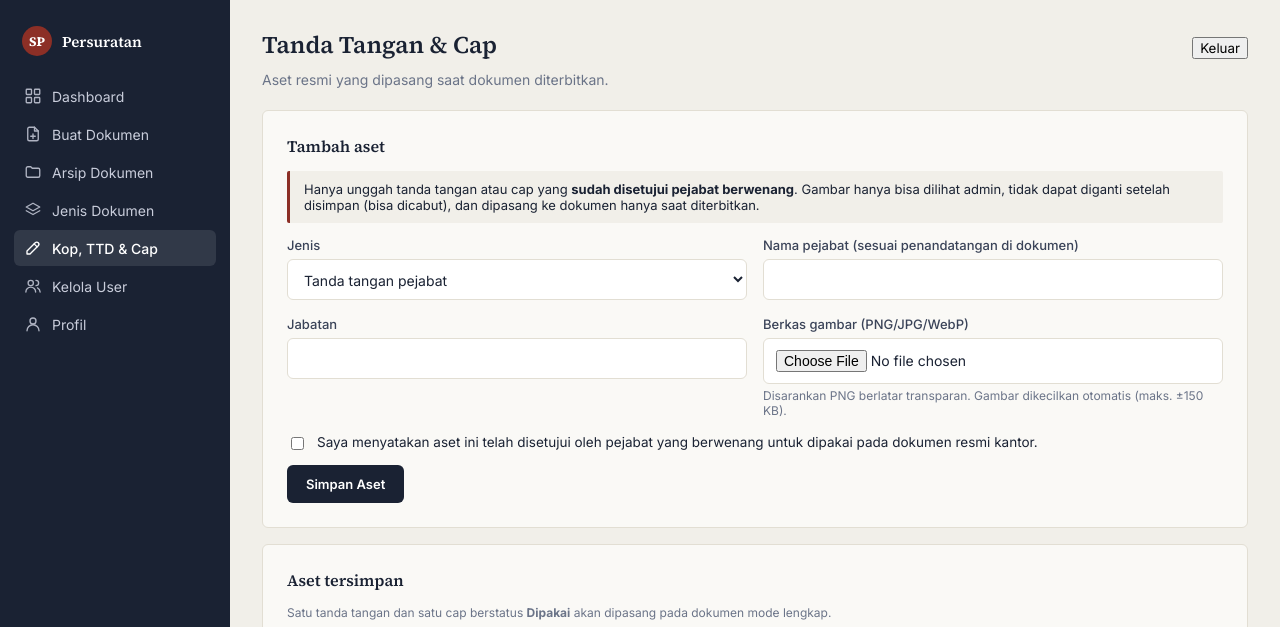
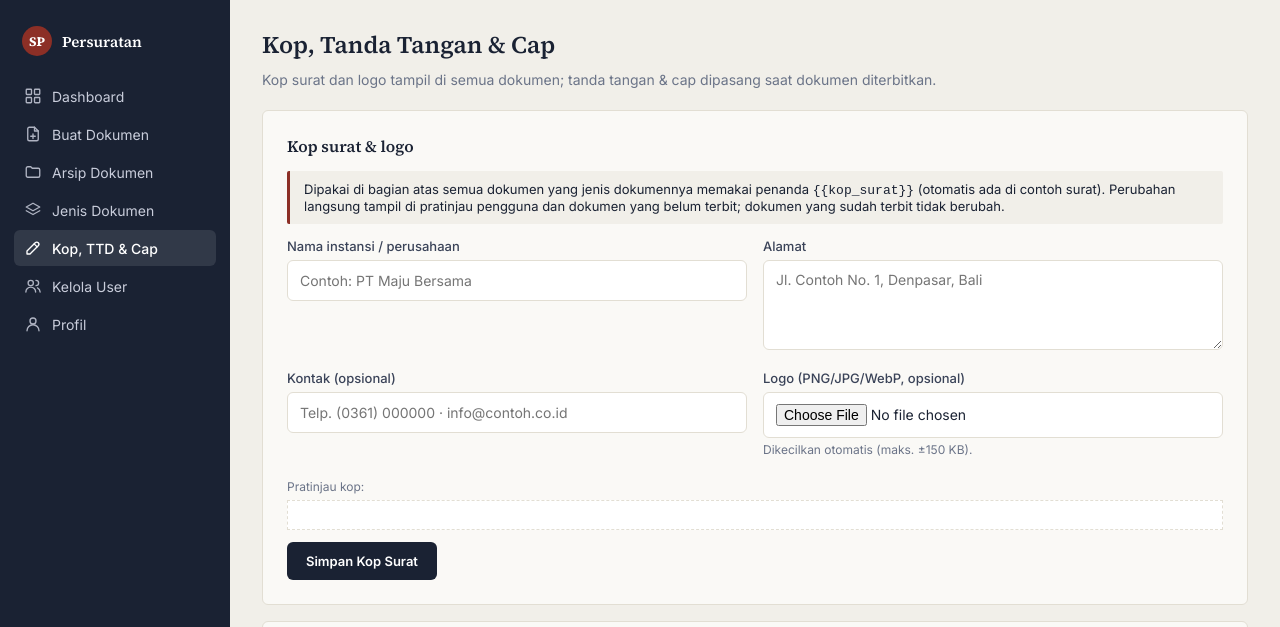
Before and after one commit to sistempersuratan/Sistempersuratan, a plain HTML site: page pages/finishing.html in a window 1280 px wide. Shown: the top 627 px of the page. Drawn offline with Linux system fonts and the light colour scheme; no server answers.

Commit message:
Add files via upload

```diff
--- a/pages/finishing.html
+++ b/pages/finishing.html
@@ -3,7 +3,7 @@
 <head>
 <meta charset="UTF-8">
 <meta name="viewport" content="width=device-width, initial-scale=1.0">
-<title>Tanda Tangan &amp; Cap — Sistem Persuratan</title>
+<title>Kop, Tanda Tangan &amp; Cap — Sistem Persuratan</title>
 <link rel="icon" href="../assets/favicon.png">
 <link rel="stylesheet" href="../css/style.css">
 <link rel="stylesheet" href="../css/dashboard.css">
@@ -17,11 +17,41 @@
     <main class="main">
       <div class="main-header">
         <div>
-          <h1>Tanda Tangan &amp; Cap</h1>
-          <div class="subtitle">Aset resmi yang dipasang saat dokumen diterbitkan.</div>
+          <h1>Kop, Tanda Tangan &amp; Cap</h1>
+          <div class="subtitle">Kop surat dan logo tampil di semua dokumen; tanda tangan &amp; cap dipasang saat dokumen diterbitkan.</div>
         </div>
-        <button class="btn-header-logout js-logout" type="button">Keluar</button>
       </div>
+
+      <section class="panel" style="margin-bottom:16px;">
+        <h3 class="section-title">Kop surat &amp; logo</h3>
+        <div class="notice">
+          Dipakai di bagian atas semua dokumen yang jenis dokumennya memakai penanda <code>{{kop_surat}}</code>
+          (otomatis ada di contoh surat). Perubahan langsung tampil di pratinjau pengguna dan dokumen yang belum terbit; dokumen yang sudah terbit tidak berubah.
+        </div>
+        <div id="kopError" class="form-error"></div>
+        <div class="asset-form">
+          <div class="field">
+            <label for="kopName">Nama instansi / perusahaan</label>
+            <input type="text" id="kopName" class="input" autocomplete="off" placeholder="Contoh: PT Maju Bersama">
+          </div>
+          <div class="field">
+            <label for="kopAddress">Alamat</label>
+            <textarea id="kopAddress" class="input" rows="2" placeholder="Jl. Contoh No. 1, Denpasar, Bali"></textarea>
+          </div>
+          <div class="field">
+            <label for="kopContact">Kontak (opsional)</label>
+            <input type="text" id="kopContact" class="input" autocomplete="off" placeholder="Telp. (0361) 000000 · info@contoh.co.id">
+          </div>
+          <div class="field">
+            <label for="kopLogoFile">Logo (PNG/JPG/WebP, opsional)</label>
+            <input type="file" id="kopLogoFile" accept="image/png,image/jpeg,image/webp" class="input">
+            <div class="field-hint">Dikecilkan otomatis (maks. ±150 KB). <button type="button" class="link-btn danger" id="kopLogoRemove" style="display:none;">Hapus logo</button></div>
+          </div>
+        </div>
+        <div class="field-hint" style="margin:6px 0;">Pratinjau kop:</div>
+        <div id="kopPreview" style="border:1px dashed var(--line); background:#fff; padding:14px 16px; font-family:'Times New Roman',Times,serif; color:#000; overflow-x:auto;"></div>
+        <button class="btn btn-primary btn-sm" id="kopSaveBtn" type="button" style="margin-top:12px; padding:10px 18px;">Simpan Kop Surat</button>
+      </section>
 
       <section class="panel" style="margin-bottom:16px;">
         <h3 class="section-title">Tambah aset</h3>
```
Also changed, not shown: pages/create-document.html (+0 -1 lines), pages/documents.html (+0 -1 lines), pages/profile.html (+5 -1 lines), pages/template-editor.html (+25 -4 lines), pages/templates.html (+2 -22 lines), pages/users.html (+0 -1 lines).
